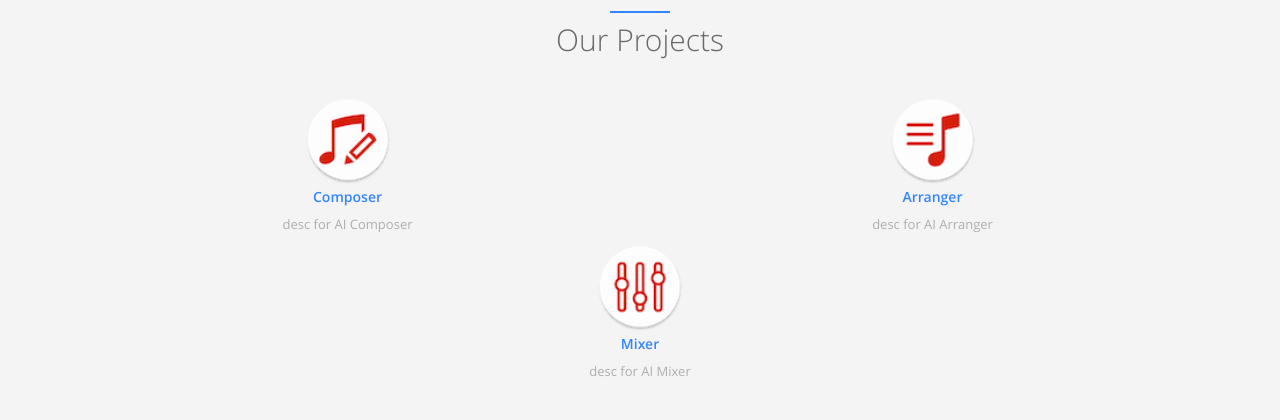
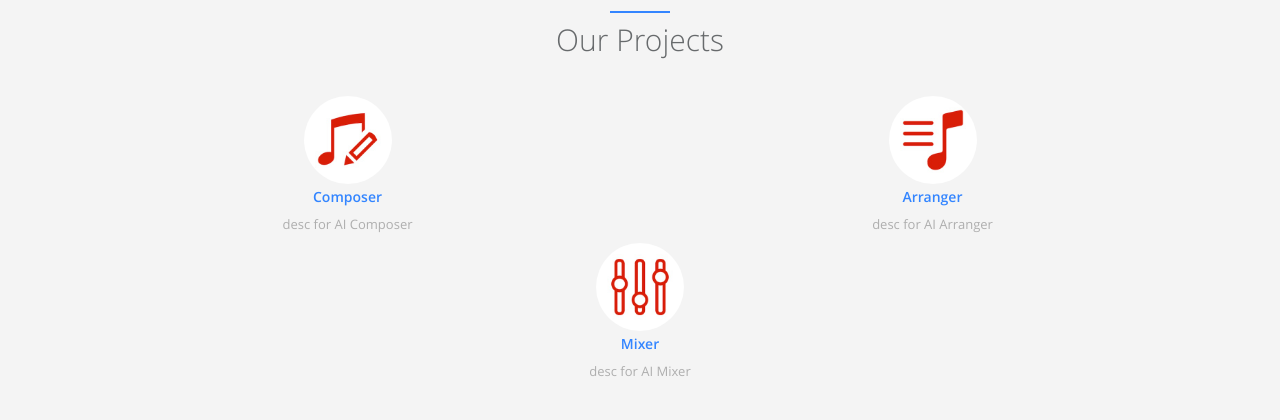
Before and after one commit to EasyNoteAI/easynoteai.github.io, a Jekyll site: the page built from index.html, in a window 1280 px wide and 900 px high, scrolled down 469 px. Shown: the part 150-570 px from the top of the window. Built offline with Jekyll 4.4.1, drawn with Linux system fonts in a browser that asks for light colours.

Commit message:
update product icon

```diff
--- a/_data/index/projects.yml
+++ b/_data/index/projects.yml
@@ -5,18 +5,18 @@
   # i18n:
   # gh_user:
   # repo:
-  img: /static/assets/img/landing/ic_compose_76.png
+  img: /static/assets/img/landing/ic_compose.jpg
   desc: desc for AI Composer
 
 - name: Arranger
   # i18n:
   # gh_user:
   # repo:
-  img: /static/assets/img/landing/ic_arrange_76.png
+  img: /static/assets/img/landing/ic_arrange.jpg
   desc: desc for AI Arranger
 
 - name: Mixer
   # i18n:
   # url:
-  img: /static/assets/img/landing/ic_mixer_76.png
+  img: /static/assets/img/landing/ic_mixer.jpg
   desc: desc for AI Mixer
```
Also changed, not shown: static/assets/img/landing/ic_arrange.jpg (added), static/assets/img/landing/ic_arrange_76.png (deleted), static/assets/img/landing/ic_compose.jpg (added), static/assets/img/landing/ic_compose_76.png (deleted), static/assets/img/landing/ic_mixer.jpg (added), static/assets/img/landing/ic_mixer_76.png (deleted).
